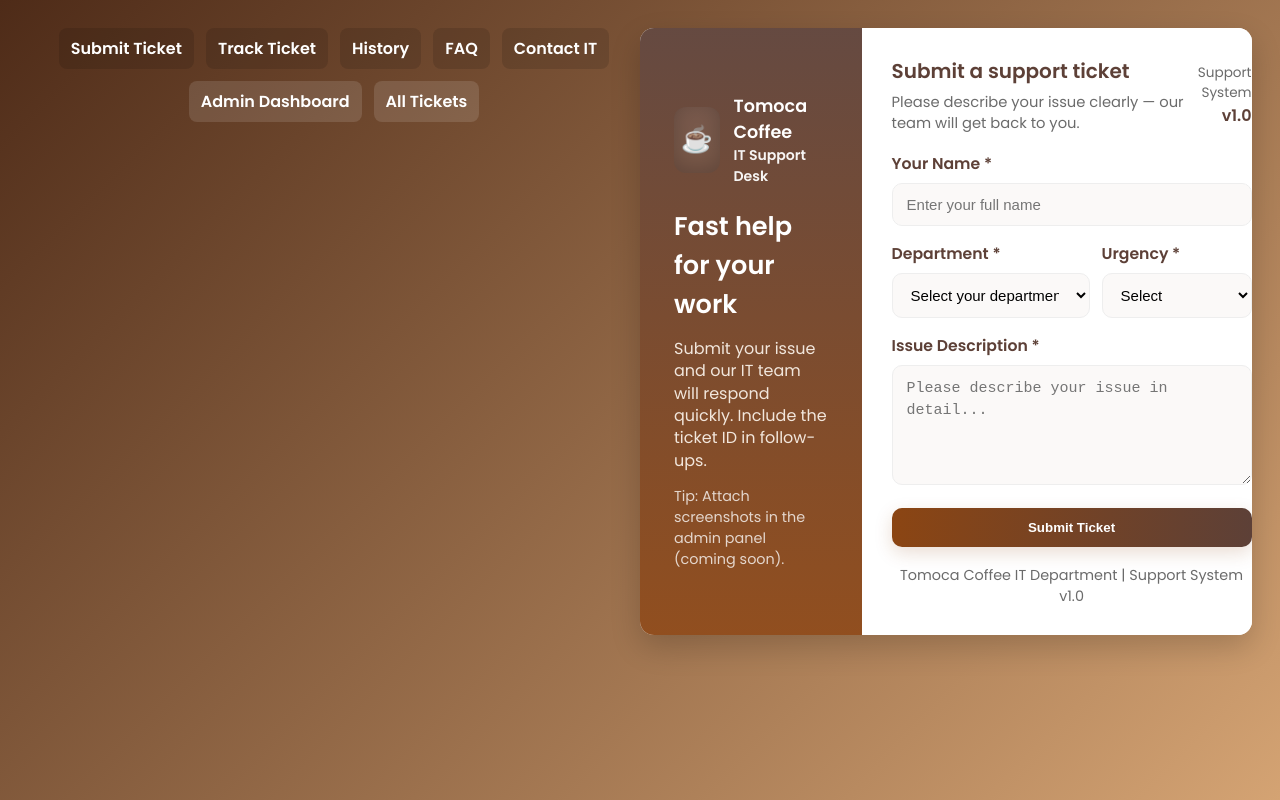
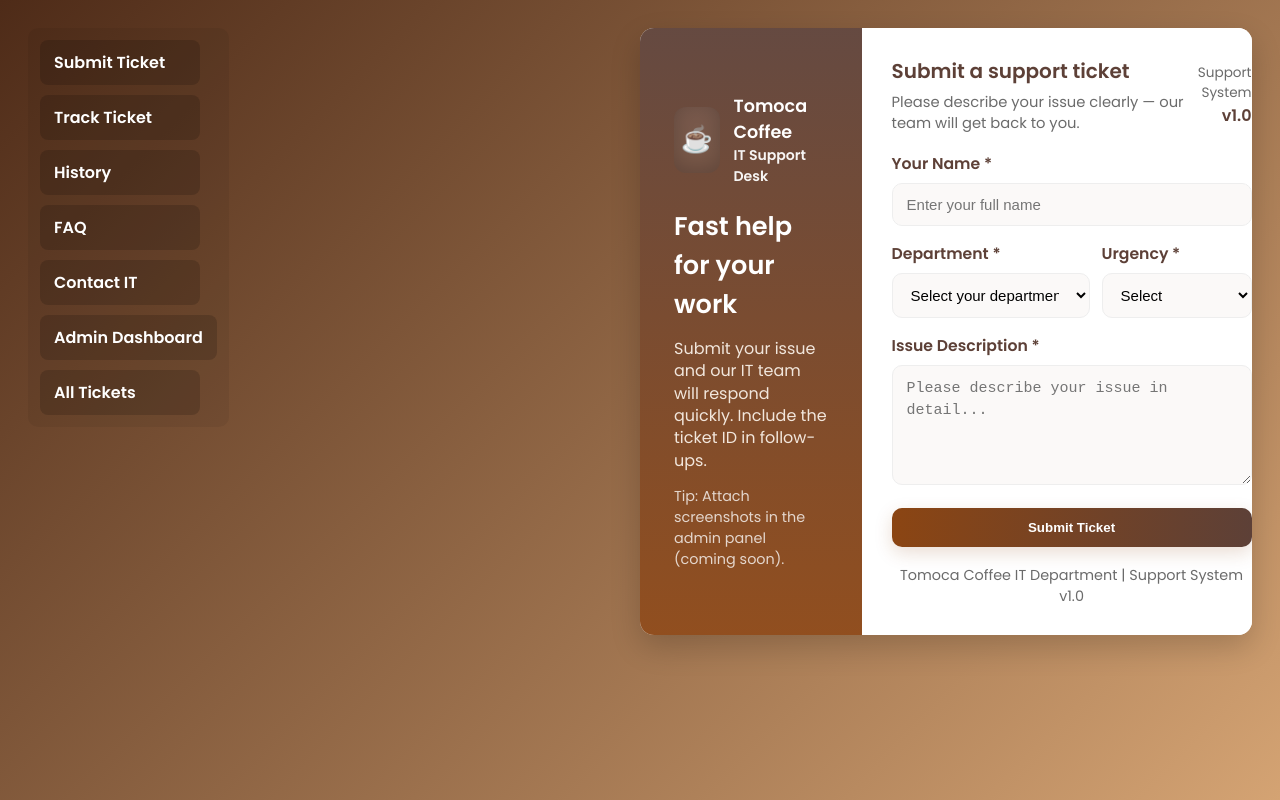
Before and after one commit to beka56777/tomoca, a website: page frontend/index.html in a window 1280 px wide. Drawn offline with Linux system fonts and the light colour scheme.

Commit message:
Refactor top navigation structure and styles

```diff
--- a/frontend/index.html
+++ b/frontend/index.html
@@ -34,27 +34,36 @@
       color:#222;
     }
 
-    /* Top Navigation */
-    .top-nav {
+    /* NAV STACKED VERTICALLY AT TOP */
+    .top-nav-wrap {
       width:100%;
       max-width:1100px;
-      margin-bottom:18px;
       display:flex;
-      gap:12px;
-      justify-content:center;
-      align-items:center;
-      flex-wrap:wrap;
+      justify-content:flex-start; /* left aligned */
+      margin-bottom:14px;
     }
+
+    .top-nav {
+      display:flex;
+      flex-direction:column; /* STACK vertically */
+      gap:10px;
+      align-items:flex-start;
+      background: rgba(0,0,0,0.06);
+      padding:12px;
+      border-radius:10px;
+    }
+
     .top-nav a {
       text-decoration:none;
       color: #fff;
-      background: rgba(0,0,0,0.12);
-      padding:8px 12px;
+      background: rgba(0,0,0,0.16);
+      padding:10px 14px;
       border-radius:8px;
       font-weight:600;
       transition: all .12s ease;
+      min-width:160px;
     }
-    .top-nav a:hover { transform: translateY(-2px); background: rgba(0,0,0,0.18); }
+    .top-nav a:hover { transform: translateY(-2px); background: rgba(0,0,0,0.22); }
 
     .container{
       width:100%;
@@ -133,7 +142,8 @@
 
     /* small screens */
     @media (max-width:880px) {
-      .top-nav { justify-content:center; gap:8px; }
+      .top-nav-wrap { justify-content:center; }
+      .top-nav { align-items:center; }
       .container{ grid-template-columns:1fr; max-width:520px; }
       .brand{ padding:20px; text-align:center; }
       .form-area{ padding:20px; }
@@ -142,17 +152,18 @@
 </head>
 <body>
 
-  <!-- NAVIGATION (links to all frontend pages you requested) -->
-  <div class="top-nav" role="navigation" aria-label="main">
+  <!-- NAV: STACKED VERTICALLY AT TOP -->
+  <div class="top-nav-wrap" role="navigation" aria-label="main">
+    <nav class="top-nav">
       <a href="index.html">Submit Ticket</a>
       <a href="track.html">Track Ticket</a>
       <a href="history.html">History</a>
       <a href="faq.html">FAQ</a>
       <a href="contact-it.html">Contact IT</a>
-
       <!-- Admin links (keep private) -->
-    <a href="dashboard.html" style="background:rgba(255,255,255,0.12);">Admin Dashboard</a>
-    <a href="tickets.html" style="background:rgba(255,255,255,0.12);">All Tickets</a>
+      <a href="dashboard.html">Admin Dashboard</a>
+      <a href="tickets.html">All Tickets</a>
+    </nav>
   </div>
 
   <div class="container" role="main">
```
Lines whose indentation alone changed are shown as unchanged.
